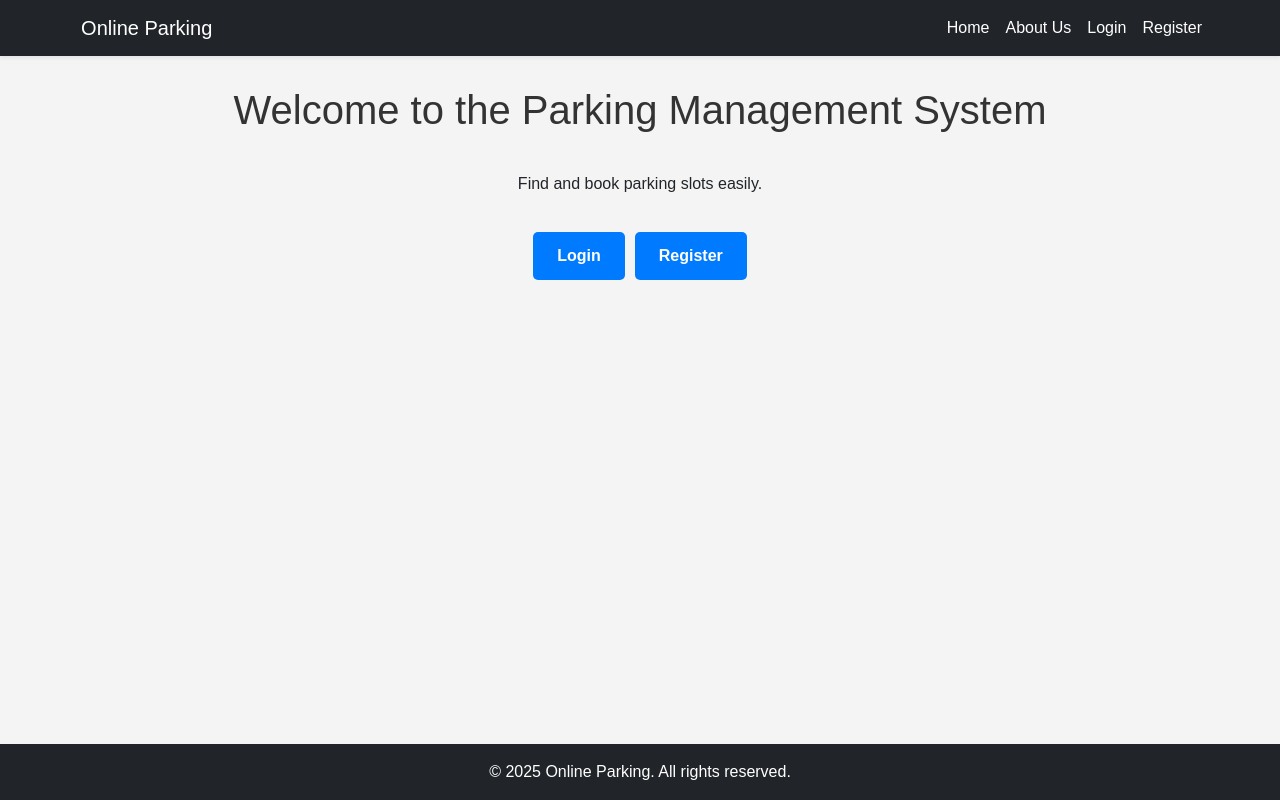
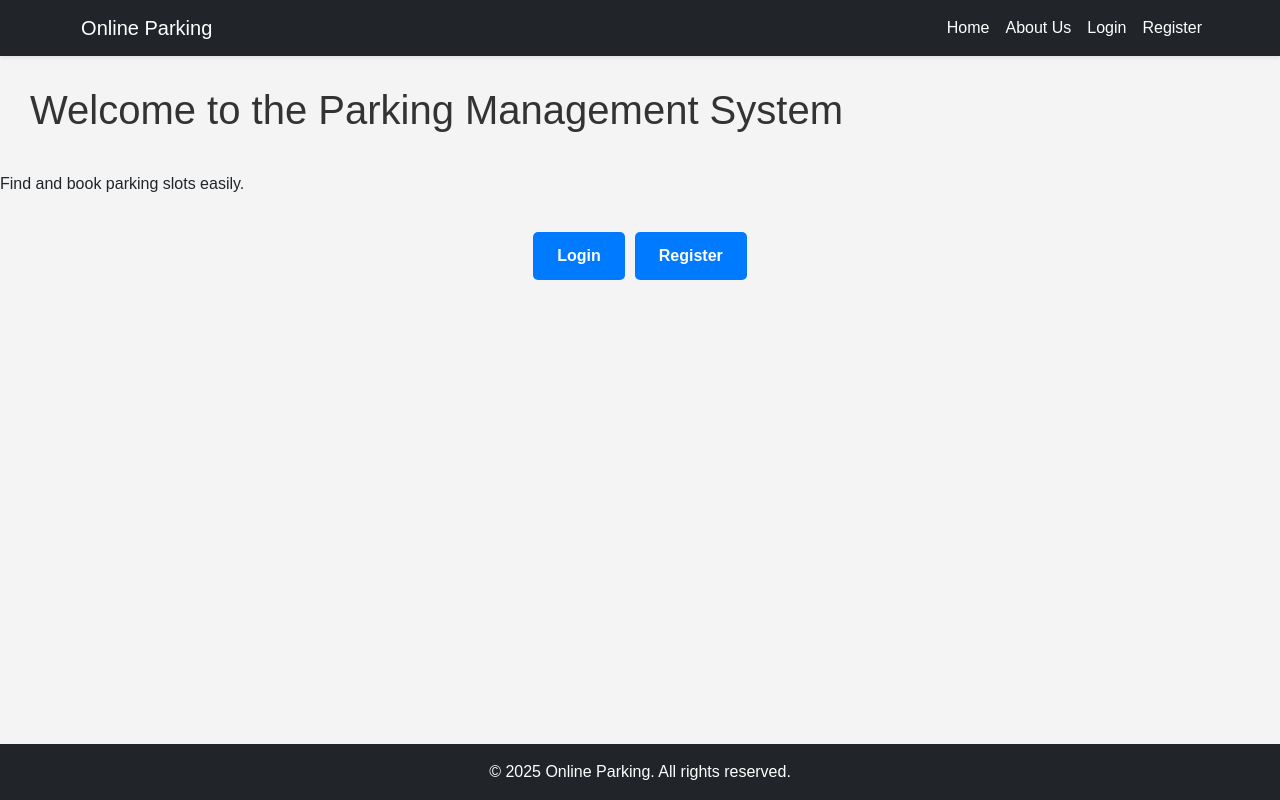
Before and after one commit to MunazzaJaved/car-parking-management-system-019-031, a PHP site: page /view/guest/home.php in a window 1280 px wide. Run offline with PHP 8.4, Linux system fonts and the light colour scheme.

Commit message:
Update style.css

```diff
--- a/assets/style.css
+++ b/assets/style.css
@@ -1,6 +1,6 @@
 body {
     font-family: Arial, sans-serif;
-    text-align: center;
+/*     text-align: center; */
     background-color: #f4f4f4;
 }
 h1 {
```
